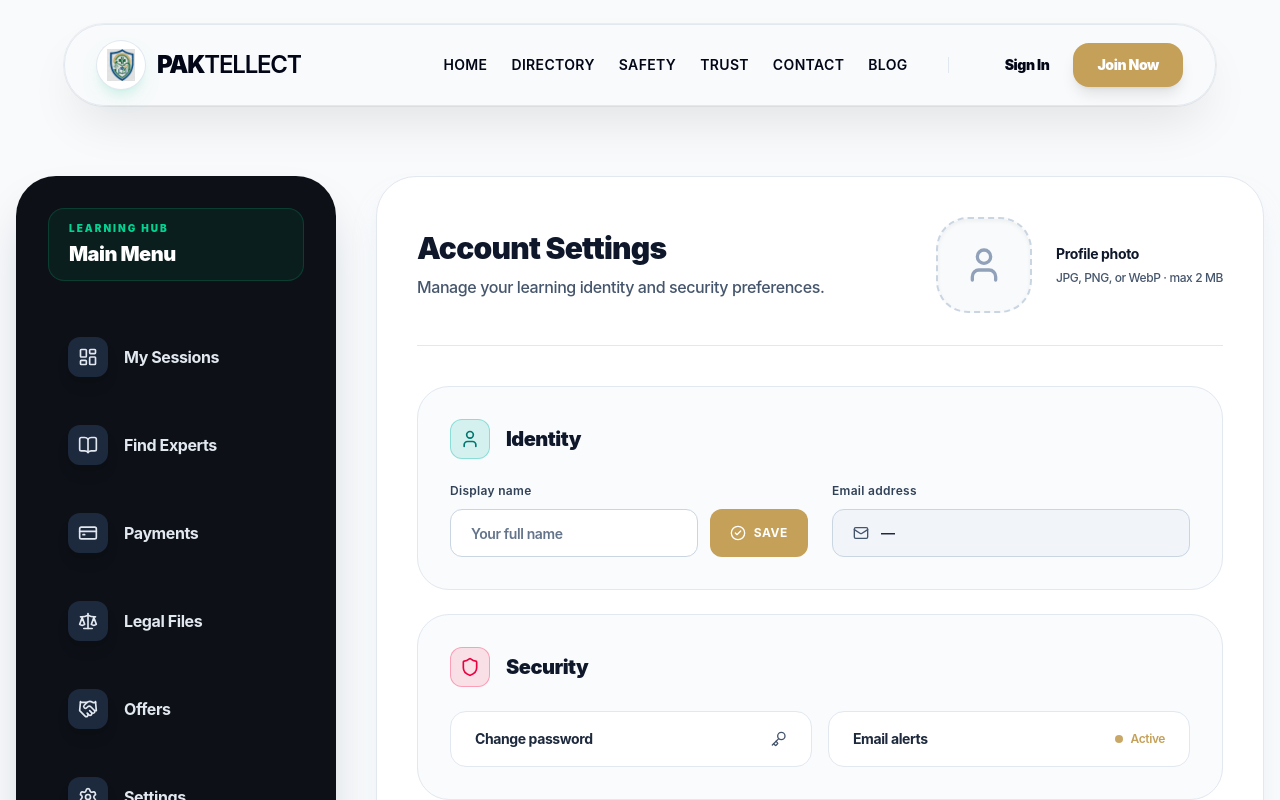
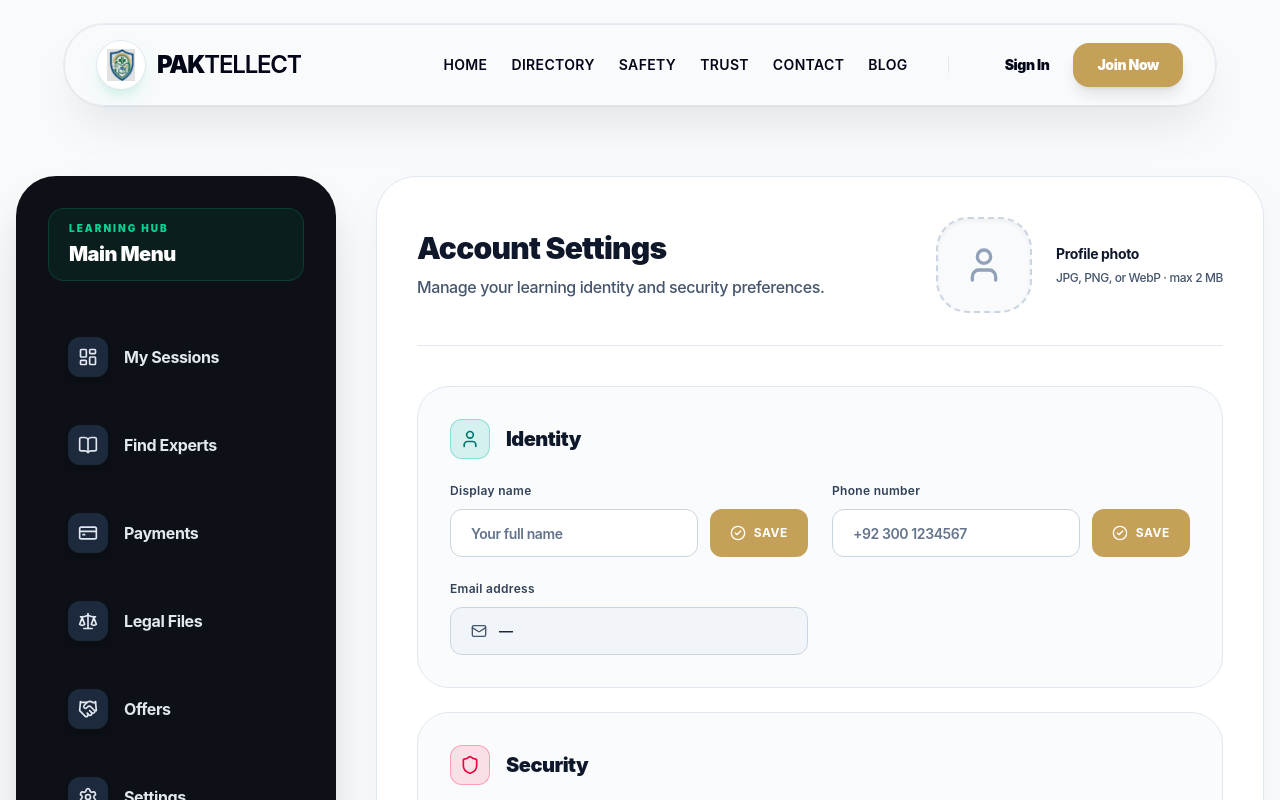
Before and after one commit to GeminiSupa/paktellect, a Next.js app: page /dashboard/student/settings in a window 1280 px wide. Shown: the top 800 px of the page. Built offline with nearby package versions, Linux system fonts and the light colour scheme; no server answers; a web font is replaced by a local one.

Commit message:
Added Blog

```diff
--- a/src/app/(auth)/signup/page.tsx
+++ b/src/app/(auth)/signup/page.tsx
@@ -18,6 +18,7 @@ import { motion } from "framer-motion"
 const signupSchema = z.object({
   fullName: z.string().min(2, "Full name must be at least 2 characters"),
   email: z.string().email("Please enter a valid email address"),
+  phone: z.string().min(10, "Please enter a valid phone number"),
   password: z.string().min(6, "Password must be at least 6 characters"),
   role: z.enum(["student", "expert"]),
   category: z.string().optional(),
@@ -57,6 +58,7 @@ export default function SignupPage() {
         options: {
           data: {
             full_name: data.fullName,
+            phone: data.phone,
             role: data.role,
             ...(data.role === "expert"
               ? { expert_category: data.category || "Academic" }
@@ -197,6 +199,20 @@ export default function SignupPage() {
             )}
           </div>
           <div className="grid gap-2">
+            <label className="text-[10px] font-black uppercase tracking-widest text-slate-500 dark:text-slate-300" htmlFor="phone">Phone Number</label>
+            <Input
+              id="phone"
+              type="tel"
+              placeholder="+92 300 1234567"
+              className="h-14 rounded-xl border-slate-200 dark:border-slate-800 bg-white dark:bg-slate-950 text-slate-900 dark:text-white placeholder:text-slate-400 dark:placeholder:text-slate-500 focus:ring-primary"
+              disabled={isLoading}
+              {...register("phone")}
+            />
+            {errors.phone && (
+              <p className="text-xs text-red-500 font-bold">{errors.phone.message}</p>
+            )}
+          </div>
+          <div className="grid gap-2">
             <label className="text-[10px] font-black uppercase tracking-widest text-slate-500 dark:text-slate-300" htmlFor="password">Security Password</label>
             <Input
               id="password"
--- a/src/app/dashboard/student/settings/page.tsx
+++ b/src/app/dashboard/student/settings/page.tsx
@@ -17,6 +17,10 @@ export default function StudentSettings() {
   const [displayName, setDisplayName] = useState(
     (user?.user_metadata?.full_name as string | undefined) ?? ""
   )
+  const [phone, setPhone] = useState(
+    (user?.user_metadata?.phone as string | undefined) ?? ""
+  )
+  const [isSavingPhone, setIsSavingPhone] = useState(false)
 
   const avatarUrl = (user?.user_metadata?.avatar_url as string | undefined) ?? null
 
@@ -60,6 +64,22 @@ export default function StudentSettings() {
       toast.error(message)
     } finally {
       setIsSavingName(false)
+    }
+  }
+
+  const handleSavePhone = async () => {
+    if (!user || !phone.trim()) return
+    setIsSavingPhone(true)
+    try {
+      await supabase.from('profiles').update({ phone: phone }).eq('id', user.id)
+      await supabase.auth.updateUser({ data: { phone: phone } })
+      setUser({ ...user, user_metadata: { ...user.user_metadata, phone: phone } })
+      toast.success("Phone number updated!")
+    } catch (err: unknown) {
+      const message = err instanceof Error ? err.message : "Failed to update phone"
+      toast.error(message)
+    } finally {
+      setIsSavingPhone(false)
     }
   }
 
@@ -166,6 +186,32 @@ export default function StudentSettings() {
                 </div>
               </div>
               <div className="space-y-2.5">
+                <label
+                  htmlFor="student-phone"
+                  className="text-xs font-semibold text-slate-700 dark:text-slate-200 tracking-wide block"
+                >
+                  Phone number
+                </label>
+                <div className="flex flex-col sm:flex-row gap-3">
+                  <Input
+                    id="student-phone"
+                    value={phone}
+                    onChange={(e) => setPhone(e.target.value)}
+                    className="flex-1 h-12 px-5 rounded-xl text-sm font-semibold border-slate-300 dark:border-slate-500 bg-white dark:bg-background"
+                    placeholder="+92 300 1234567"
+                  />
+                  <button
+                    type="button"
+                    onClick={handleSavePhone}
+                    disabled={isSavingPhone}
+                    className="h-12 px-5 rounded-xl bg-primary text-primary-foreground font-bold text-xs uppercase tracking-wider hover:opacity-90 transition-all flex items-center justify-center gap-2 disabled:opacity-50 shrink-0"
+                  >
+                    {isSavingPhone ? <Loader2 className="animate-spin size-4" /> : <CheckCircle2 className="size-4" />}
+                    Save
+                  </button>
+                </div>
+              </div>
+              <div className="space-y-2.5">
                 <span className="text-xs font-semibold text-slate-700 dark:text-slate-200 tracking-wide block">
                   Email address
                 </span>
--- a/src/app/dashboard/teacher/profile/page.tsx
+++ b/src/app/dashboard/teacher/profile/page.tsx
@@ -25,6 +25,7 @@ export default function TeacherProfile() {
   const [city, setCity] = useState("")
   const [country, setCountry] = useState("")
   const [fullName, setFullName] = useState("")
+  const [phone, setPhone] = useState("")
   const [isPublic, setIsPublic] = useState(false)
   // Category-specific fields
   const [legalBarNumber, setLegalBarNumber] = useState("")
@@ -107,11 +108,12 @@ export default function TeacherProfile() {
     async function loadLocation() {
       if (!user) return
       try {
-        const { data, error } = await supabase.from("profiles").select("city, country, full_name").eq("id", user.id).single()
+        const { data, error } = await supabase.from("profiles").select("city, country, full_name, phone").eq("id", user.id).single()
         if (error) throw error
         setCity((data?.city as string | null) || "")
         setCountry((data?.country as string | null) || "")
         setFullName((data?.full_name as string | null) || (user.user_metadata?.full_name as string | null) || "")
+        setPhone((data?.phone as string | null) || (user.user_metadata?.phone as string | null) || "")
       } catch (err) {
         console.error(err)
       }
@@ -298,18 +300,20 @@ export default function TeacherProfile() {
             full_name: fullName.trim() || null,
             city: city.trim() ? city.trim() : null,
             country: country.trim() ? country.trim() : null,
+            phone: phone.trim() ? phone.trim() : null,
           })
           .eq("id", user.id)
         if (pErr) throw pErr
 
         // Sync with Auth meta as well
-        await supabase.auth.updateUser({ data: { full_name: fullName.trim() } })
+        await supabase.auth.updateUser({ data: { full_name: fullName.trim(), phone: phone.trim() } })
         if (user) {
           setUser({
             ...user,
             user_metadata: {
               ...user.user_metadata,
-              full_name: fullName.trim()
+              full_name: fullName.trim(),
+              phone: phone.trim()
             }
           })
         }
@@ -455,13 +459,13 @@ export default function TeacherProfile() {
                    </div>
                  </div>
                  <div>
-                   <label className="block text-[10px] font-black uppercase tracking-[0.2em] text-slate-400 mb-3 px-1">Primary Specialty</label>
+                   <label className="block text-[10px] font-black uppercase tracking-[0.2em] text-slate-400 mb-3 px-1">Phone Number (Secure)</label>
                    <input
-                     type="text"
-                     placeholder="e.g. Clinical Psychology"
+                     type="tel"
+                     placeholder="e.g. +92 300 1234567"
                      className="w-full px-8 h-16 rounded-[1.2rem] border border-slate-200 dark:border-slate-800 bg-slate-50 dark:bg-slate-900 focus:ring-4 focus:ring-primary/10 text-sm font-bold transition-all"
-                     value={specialty}
-                     onChange={(e) => setSpecialty(e.target.value)}
+                     value={phone}
+                     onChange={(e) => setPhone(e.target.value)}
                    />
                  </div>
              </div>
--- a/src/app/dashboard/teacher/settings/page.tsx
+++ b/src/app/dashboard/teacher/settings/page.tsx
@@ -376,7 +376,7 @@ export default function TeacherSettings() {
                             </div>
                             <div>
                                 <h5 className="font-extrabold text-sm mb-1">2FA Enabled</h5>
-                                <p className="text-[10px] font-medium text-slate-500 uppercase tracking-widest">Verified via Phone</p>
+                                <p className="text-[10px] font-medium text-slate-500 uppercase tracking-widest">Verified: {(user?.user_metadata?.phone as string) || "No phone set"}</p>
                             </div>
                         </div>
                         <div className="flex items-center gap-4">
```
Also changed, not shown: 1 other file (tests, documents, lock files or other folders).
